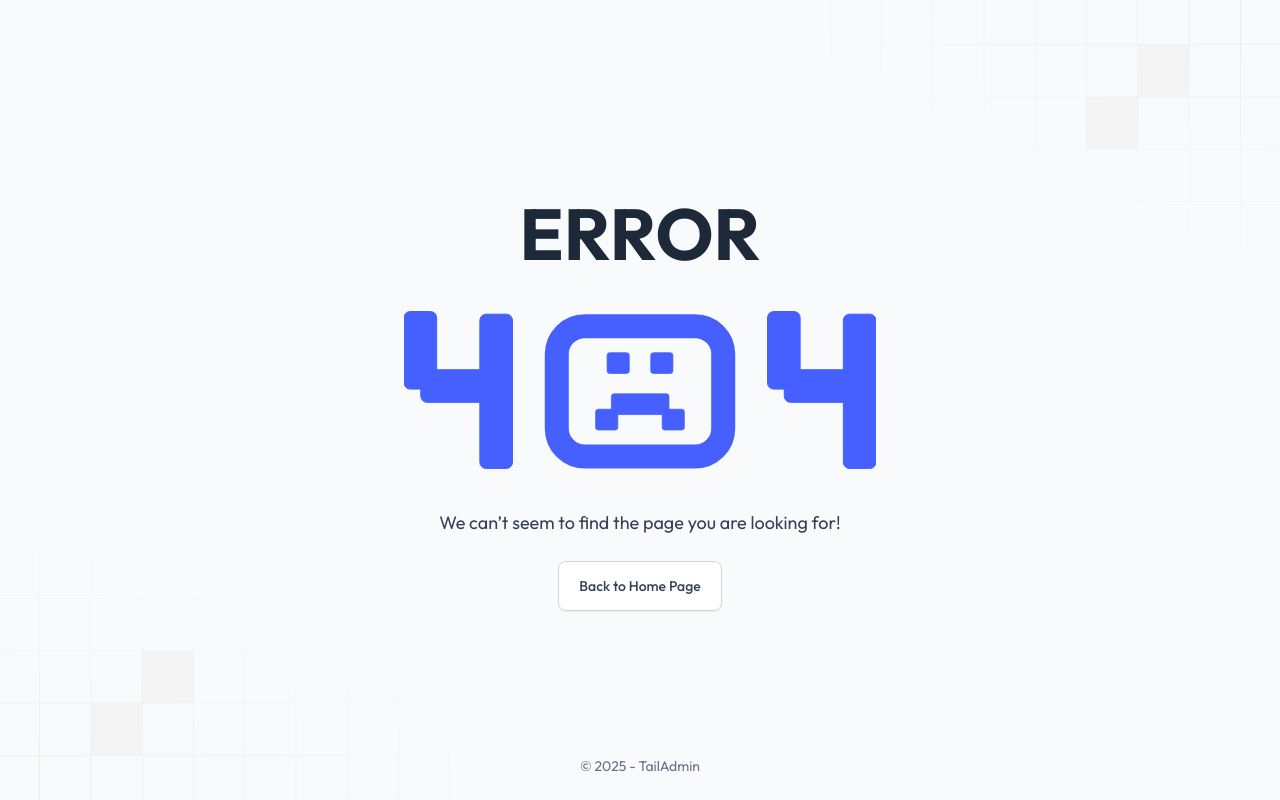
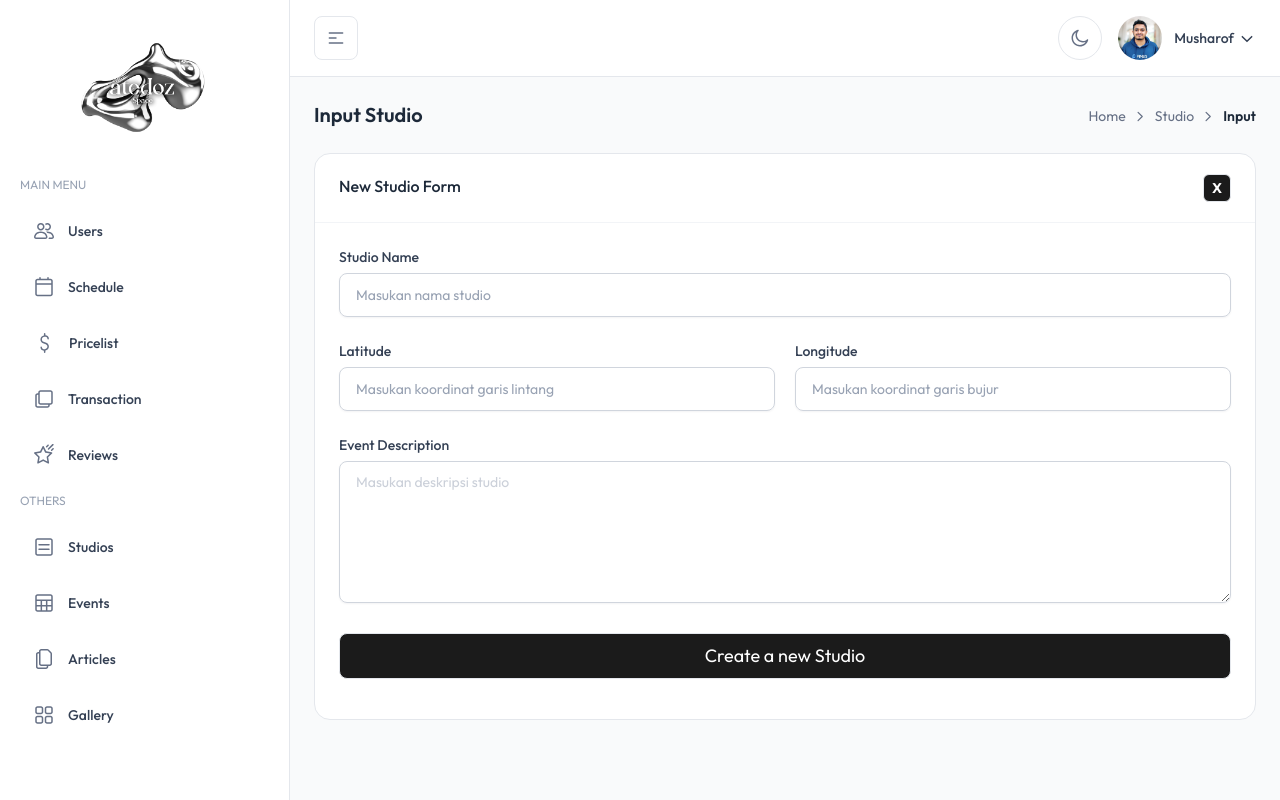
Before and after one commit to Foxvorism/atedoz-dashboard, a Next.js app: page /studios/input in a window 1280 px wide. Before the commit this address had no page. Built offline with nearby package versions, Linux system fonts and the light colour scheme.

Commit message:
feat: Create an input form for studio data

```diff
--- /dev/null
+++ b/src/app/(admin)/(others-pages)/studios/input/page.tsx
@@ -0,0 +1,20 @@
+import StudioInput from "@/components/studios/Input";
+import PageBreadcrumb from "@/components/common/PageBreadCrumb";
+import { Metadata } from "next";
+import React from "react";
+
+export const metadata: Metadata = {
+    title: "Input Studio | Atedoz Space Admin Dashboard",
+    description:
+      "This is Next.js Calender page for TailAdmin  Tailwind CSS Admin Dashboard Template",
+    // other metadata
+  };
+
+  export default function page() {
+    return (
+      <div>
+        <PageBreadcrumb pageTitle2="Input" pageTitle1="Studio" />
+        <StudioInput />
+      </div>
+    );
+  }
--- /dev/null
+++ b/src/components/studios/Input.tsx
@@ -0,0 +1,55 @@
+"use client";
+import React, { useState, FC, ReactNode, FormEvent } from 'react';
+import ComponentCard from '../common/ComponentCard';
+import Label from '../form/Label';
+import Input from '../form/input/InputField';
+import TextArea from '../form/input/TextArea';
+
+export default function StudioInput() {
+    const [message, setMessage] = useState("");
+
+    return (
+        <form>
+            <ComponentCard title="New Studio Form" href="/studios">
+                <div className="space-y-6">
+                    <div>
+                        <div>
+                            <Label>Studio Name</Label>
+                            <Input type="text" placeholder="Masukan nama studio" />
+                        </div>
+                    </div>
+                    <div>
+                        <div className="grid grid-cols-1 lg:grid-cols-2 gap-5">
+                            <div>
+                                <Label>Latitude</Label>
+                                <Input type="text" placeholder="Masukan koordinat garis lintang" />
+                            </div>
+                            <div>
+                                <Label>Longitude</Label>
+                                <Input type="text" placeholder="Masukan koordinat garis bujur" />
+                            </div>
+                        </div>
+                    </div>
+                    <div>
+                        <Label>Event Description</Label>
+                        <TextArea
+                            value={message}
+                            onChange={(value) => setMessage(value)}
+                            rows={6}
+                            placeholder="Masukan deskripsi studio"
+                        />
+                    </div>
+
+                    <div>
+                        <button
+                            type="submit"
+                            className="flex w-full justify-center text-lg items-center rounded-lg border h-auto text-center p-2 mb-4 bg-[var(--color-brand-600)] text-white hover:bg-[var(--color-brand-500)]"
+                        >
+                            Create a new Studio
+                        </button>
+                    </div>
+                </div>
+            </ComponentCard>
+        </form>
+    );
+}
```
